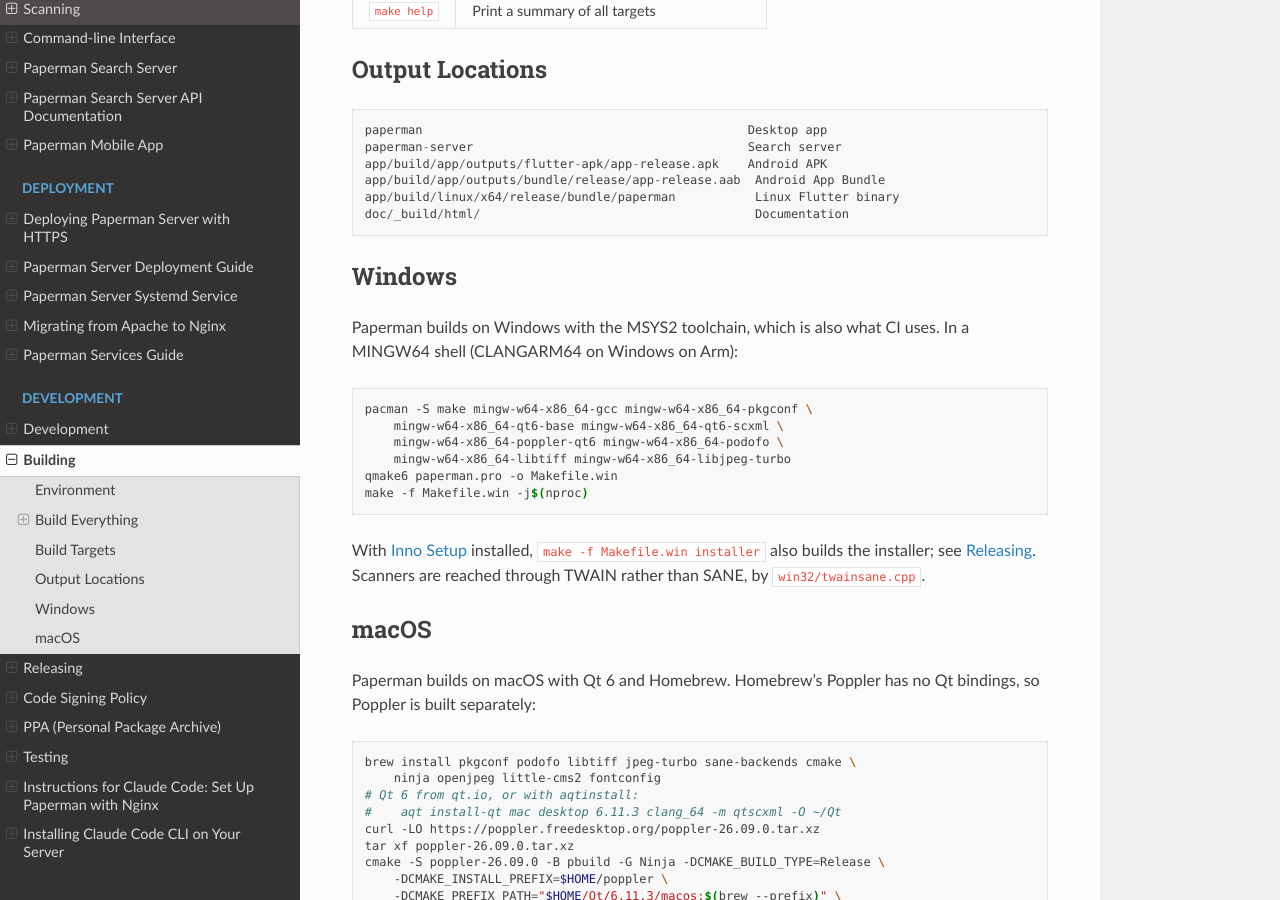
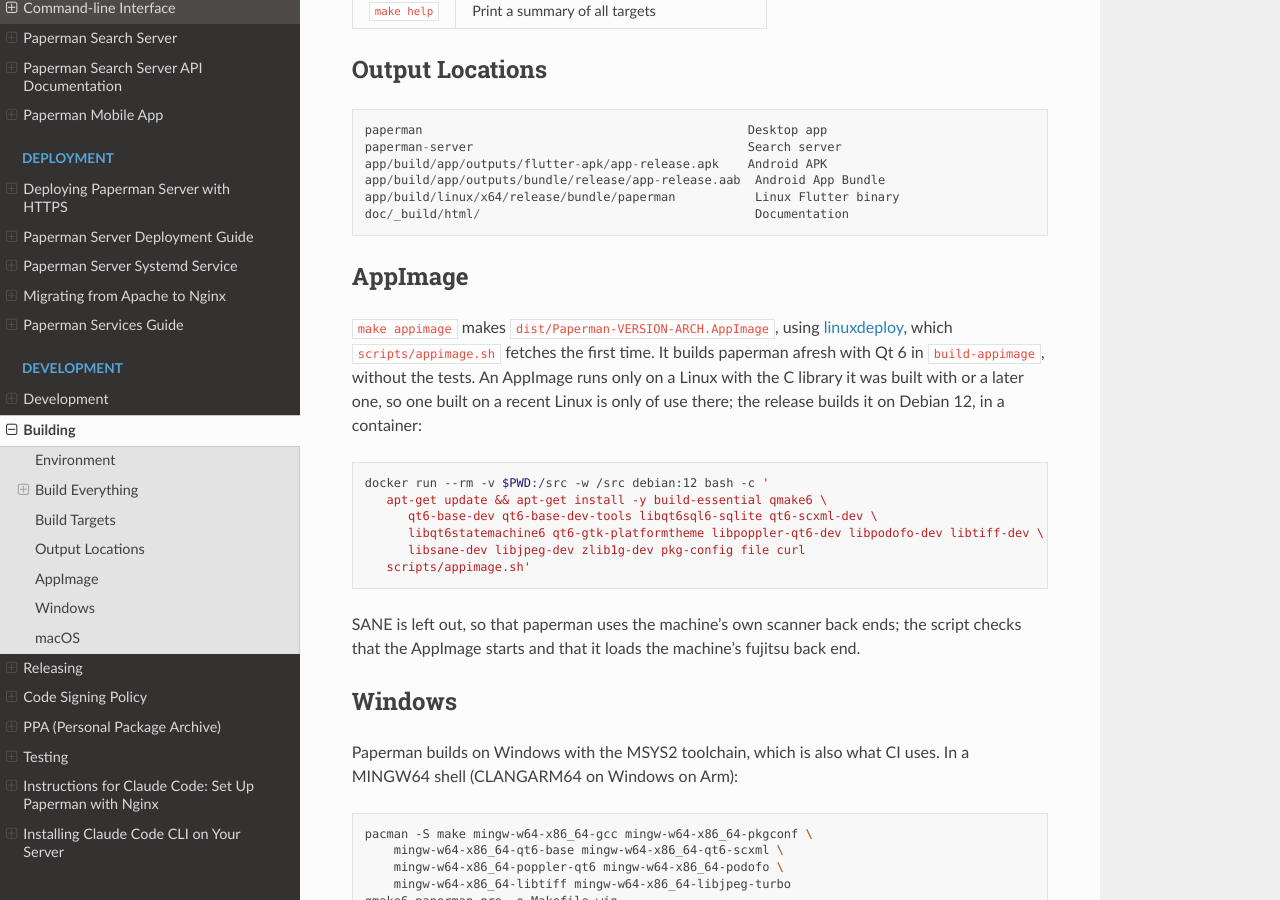
Before and after one commit to sjg20/paperman, a Sphinx documentation site: the page built from doc/build.rst, in a window 1280 px wide and 900 px high, scrolled down 2121 px. Built offline with Sphinx 7.4.7 and the Read the Docs theme 3.1.0, drawn with Linux system fonts in a browser that asks for light colours.

Commit message:
build: Build an AppImage for Linux
Paperman comes as a .deb for Debian and Ubuntu, from the PPA or a
release, but there is nothing for other distributions, nor for an
Ubuntu or Debian whose Qt, Poppler or PoDoFo is not the one it was built
for. Nor is there a desktop entry, so Paperman is not in the
applications menu wherever it is installed.

Add scripts/appimage.sh, run by 'make appimage', which makes
dist/Paperman-VERSION-ARCH.AppImage with linuxdeploy, fetched the first
time. It holds paperman, Qt and its plugins, the platform plugin for the
modes without a window among them, and the other libraries paperman
uses, with a desktop entry, AppStream metadata and the icon. It builds
paperman itself, in build-appimage, since a development build has the
tests in it, which would bring QtTest along. The copyright files of
the packages the libraries come from go with them; the script looks the
packages up itself, in one query, since linuxdeploy's query for each
library takes minutes in all. It also carries Qt's GTK platform theme,
so that paperman takes its colours, dark or light, and so its icons, from
the desktop's theme, as it does when installed.

SANE is left out: the scanner back ends, their configuration and the
rules which let a user open a scanner belong to the SANE installed on
the machine, so paperman uses that, as the .deb does, and tesseract
likewise. The script checks that the AppImage starts with nothing else
to hand and that it loads the machine's fujitsu back end.

An AppImage needs a Linux with the C library it was built with or a
later one, so it is to be built on Debian 12, which has all that
paperman needs with Qt 6. It then runs on Debian 12 and 13, Ubuntu 24.04
and later, Fedora 41 and 43 and Arch, which were tried in containers,
each loading its own fujitsu back end. Ubuntu 22.04 has no Poppler for
Qt 6, and too old a C library for this.

Co-developed-by: Claude Opus 5.5 (1M context) <noreply@anthropic.com>
Claude-Session: https://claude.ai/code/session_01BxfLL7T8McSpFMMxYekitE

```diff
--- a/doc/build.rst
+++ b/doc/build.rst
@@ -140,6 +140,30 @@ Output Locations
    app/build/linux/x64/release/bundle/paperman           Linux Flutter binary
    doc/_build/html/                                      Documentation
 
+AppImage
+--------
+
+``make appimage`` makes ``dist/Paperman-VERSION-ARCH.AppImage``, using
+`linuxdeploy <https://github.com/linuxdeploy/linuxdeploy>`_, which
+``scripts/appimage.sh`` fetches the first time. It builds paperman
+afresh with Qt 6 in ``build-appimage``, without the tests. An AppImage
+runs only on a Linux with the C library it was built with or a later one,
+so one built on a recent Linux is only of use there; the release builds
+it on Debian 12, in a container:
+
+.. code:: bash
+
+   docker run --rm -v $PWD:/src -w /src debian:12 bash -c '
+      apt-get update && apt-get install -y build-essential qmake6 \
+         qt6-base-dev qt6-base-dev-tools libqt6sql6-sqlite qt6-scxml-dev \
+         libqt6statemachine6 qt6-gtk-platformtheme libpoppler-qt6-dev libpodofo-dev libtiff-dev \
+         libsane-dev libjpeg-dev zlib1g-dev pkg-config file curl
+      scripts/appimage.sh'
+
+SANE is left out, so that paperman uses the machine's own scanner back
+ends; the script checks that the AppImage starts and that it loads the
+machine's fujitsu back end.
+
 Windows
 -------
 
```
Also changed, not shown: 5 other files.
